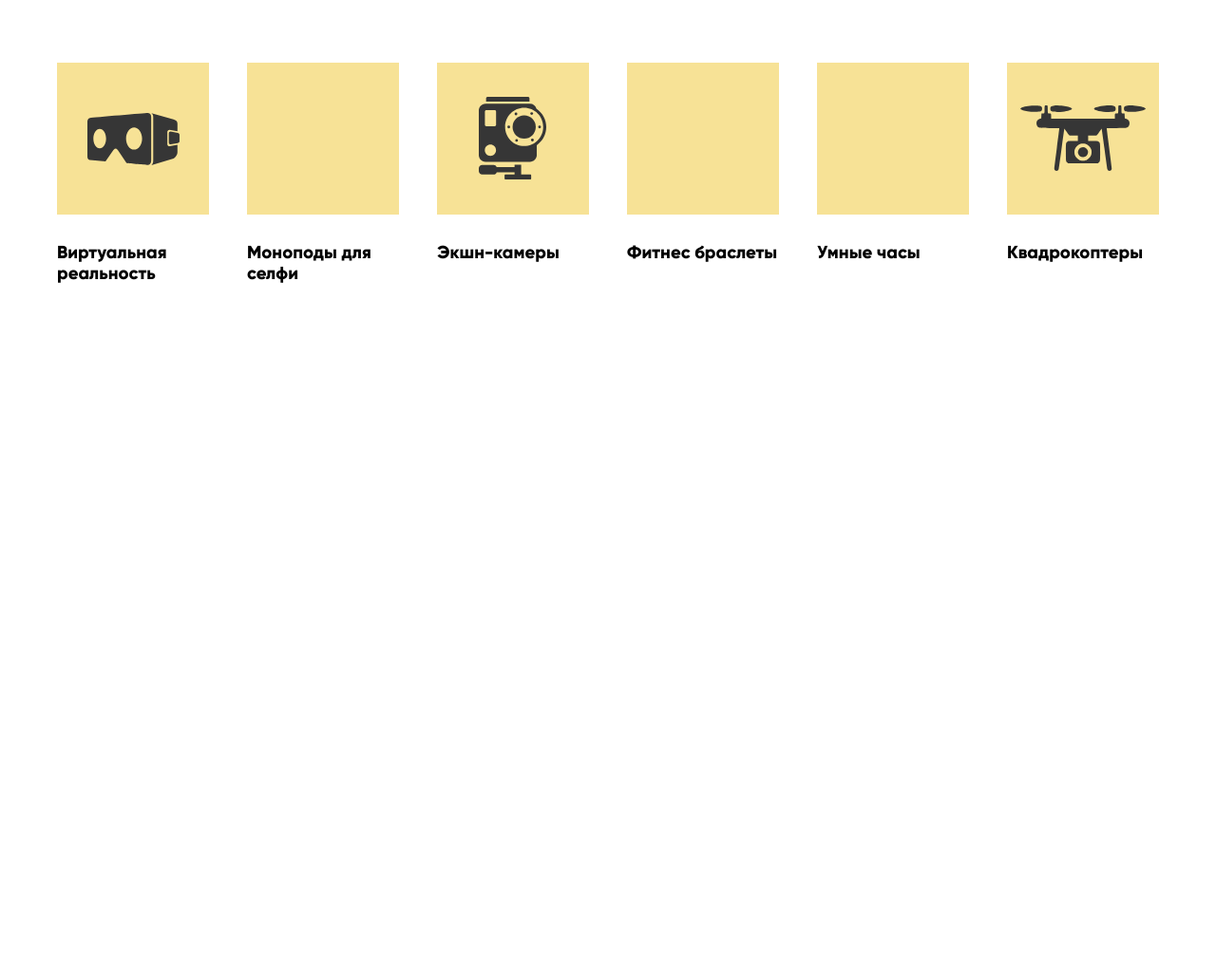
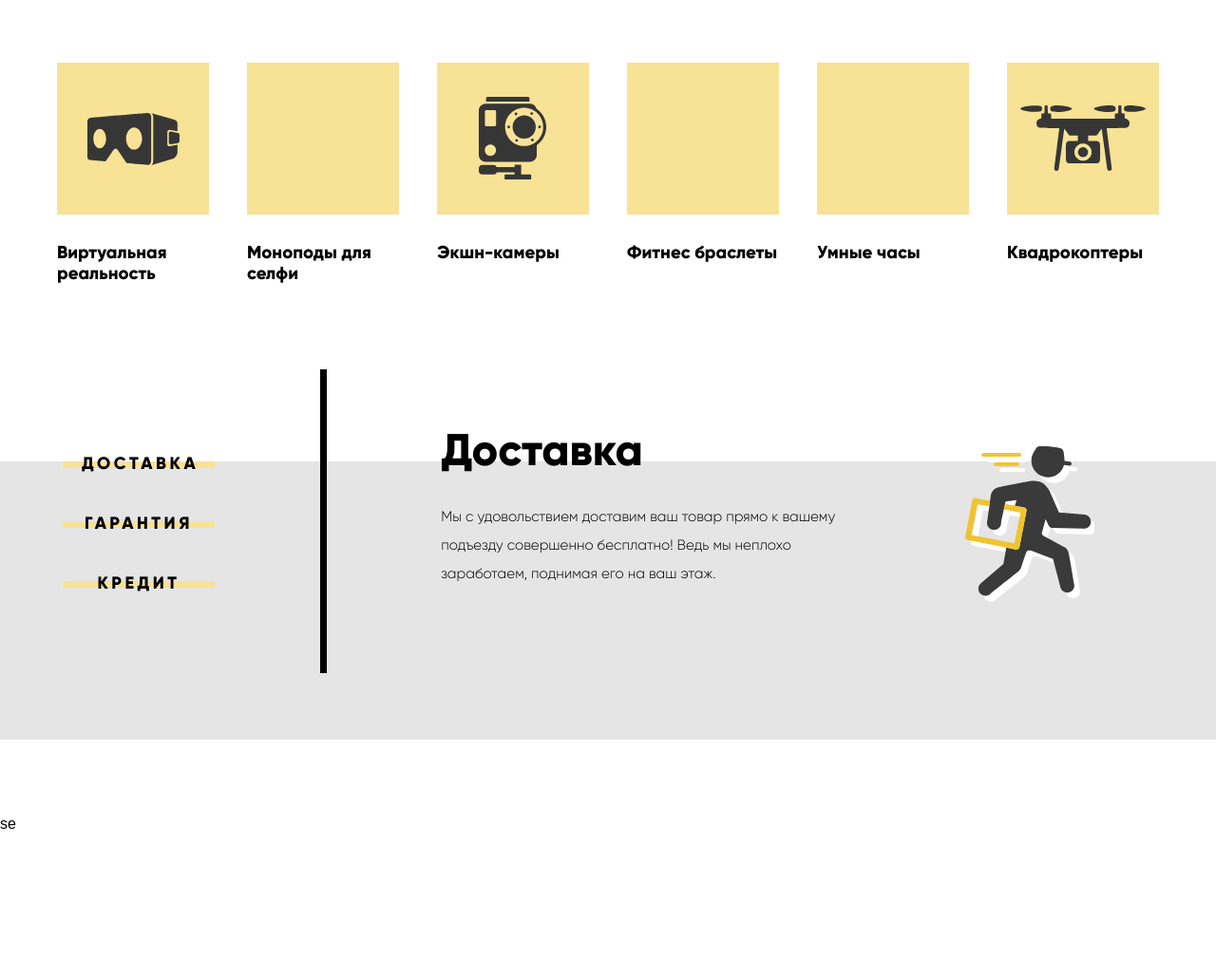
Before and after one commit to UnidentifiedRaccoon/device, a website: page source/index.html in a window 1280 px wide. Shown: the part 755-1783 px from the top of the page at 95% size. Before the commit the page ends 1055 px from the top, so only its background shows below. Drawn offline with nearby package versions, Linux system fonts and the light colour scheme; files that its build step writes are made by us from their sources.

Commit message:
Prepares the layout of the services

```diff
--- a/source/index.html
+++ b/source/index.html
@@ -278,9 +278,10 @@
 		</div>
 	</section>
 	<section class="popular">
-		<h2 class="visually-hidden">Популярные разделы</h2>
 		<div class="container">
+			<h2 class="visually-hidden">Популярные разделы</h2>
 			<ul class="popular__list">
+
 				<li class="popular__item">
 					<a href="#" class="popular__item-link">
 						<div class="popular__picture popular__picture--virtual-reality"></div>
@@ -321,11 +322,51 @@
 					</a>
 				</li>
 
-
 			</ul>
 		</div>
-
 	</section>
+	<section class="services">
+		<h2 class="visually-hidden">Услуги</h2>
+		<div class="container">
+			<ul class="services__toggles-list">
+				<li class="services__toggle">
+					<button>
+						<span>Доставка</span>
+					</button>
+				</li>
+				<li class="services__toggle">
+					<button>
+						<span>Гарантия </span>
+					</button>
+				</li>
+				<li class="services__toggle">
+					<button>
+						<span>Кредит </span>
+					</button>
+				</li>
+			</ul>
+			<ul class="services__slides-list">
+				<li class="services__slide services__slide--first ">
+					<h3>Доставка</h3>
+					<p> Мы с удовольствием доставим ваш товар прямо к вашему подъезду совершенно бесплатно!
+						Ведь мы неплохо заработаем, поднимая его на ваш этаж.</p>
+				</li>
+				<li class="services__slide services__slide--second visually-hidden">
+					<h3>Гарантия</h3>
+					<p> Если из-за возгорания купленного у нас товара у вас сгорит
+						дом — не переживайте, мы выдадим вам новый. <br>
+						Товар, не дом, конечно же.</p>
+				</li>
+				<li class="services__slide services__slide--third visually-hidden">
+					<h3>Кредит</h3>
+					<p> Залезть в долговую яму стало проще!<br>
+						Кредитные консультанты подберут для вас наиболее выгодные условия кредита.<br>
+						Выгодные для нашего банка, разумеется.</p>
+				</li>
+			</ul>
+		</div>
+	</section>
+	se
 </main>
 <footer>
 
--- a/source/sass/main/popular/popular.scss
+++ b/source/sass/main/popular/popular.scss
@@ -1,5 +1,6 @@
 .popular {
   padding-top: 30px;
+  margin-bottom: 70px;
 }
 
 .popular__list {
@@ -18,8 +19,7 @@
 .popular__item {
   flex-grow: 0;
   flex-shrink: 0;
-  width: 160px;
-  height: 160px;
+  max-width: 160px;
 }
 
 .popular__picture {
--- /dev/null
+++ b/source/sass/main/services/services.scss
@@ -0,0 +1,119 @@
+.services {
+  background: linear-gradient( #ffffff 25%, #e5e5e5 25%);
+  padding-bottom: 70px;
+  margin-bottom: 80px;
+}
+
+.services .container {
+  display: flex;
+  justify-content: left;
+}
+
+
+.services__toggles-list {
+
+  margin: 0;
+  margin-right: 120px;
+  padding: 0;
+  padding-top: 80px;
+
+  width: 24.5%;
+  min-height: 320px;
+  box-sizing: border-box;
+
+  border-right: 7px solid #000000;
+  list-style: none;
+}
+
+.services__toggle {
+  margin-bottom: 20px;
+}
+
+.services__toggle button {
+  width: 100%;
+  min-width: 160px;
+  border: none;
+  background-color: inherit;
+}
+
+.services__toggle span {
+  display: block;
+  width: 160px;
+  box-sizing: border-box;
+  padding: 7px 20px 10px 20px;
+
+  background: linear-gradient( transparentize(#000000, 1) 40%, $yellow 40%, $yellow 55%, transparentize(#000000, 1) 55%);
+
+  font-family: "Gilroy", "Arial", sans-serif ;
+  font-weight: 800;
+  font-size: 18px;
+  line-height: 24px;
+  letter-spacing: 3.5px;
+
+  text-transform: uppercase;
+  text-align: center;
+}
+
+.services__slides-list {
+  flex-grow: 1;
+  margin: 0;
+  padding: 0;
+  list-style: none;
+}
+
+.services__slide {
+  padding-top: 15px;
+
+  width: 100%;
+  min-height: 320px;
+  box-sizing: border-box;
+
+  & h3 {
+	margin-bottom: 25px;
+	font-family: $Gilroy;
+	font-size: 47px;
+	font-weight: 800;
+  }
+
+  & p {
+	max-width: 460px;
+	font-family: $Gilroy;
+	font-weight: 300;
+	font-size: 15px;
+	line-height: 30px;
+  }
+
+  &--first {
+	background-image: url("/img/icon_delivery.svg");
+	background-repeat: no-repeat;
+	background-position: 89% 52%;
+  }
+
+  &--second {
+	padding-top: 5px;
+	background-image: url("/img/icon_guarantee.svg");
+	background-repeat: no-repeat;
+	background-position: 92% 50%;
+
+	& h3 {
+	  margin-bottom: 45px;
+	}
+  }
+
+  &--third {
+	padding-top: 5px;
+	background-image: url("/img/icon_credit.svg");
+	background-repeat: no-repeat;
+	background-position: 88% 46%;
+
+	& h3 {
+	  margin-bottom: 35px;
+	}
+
+	& p {
+	  max-width: 450px;
+	}
+
+  }
+
+}
--- a/source/sass/style.scss
+++ b/source/sass/style.scss
@@ -13,3 +13,5 @@
 @import "main/slider/slider";
 @import "main/slider/table/table";
 @import "main/popular/popular";
+@import "main/services/services";
+@import "main/partners/partners";
```
Also changed, not shown: source/sass/main/partners/partners.scss (added).
